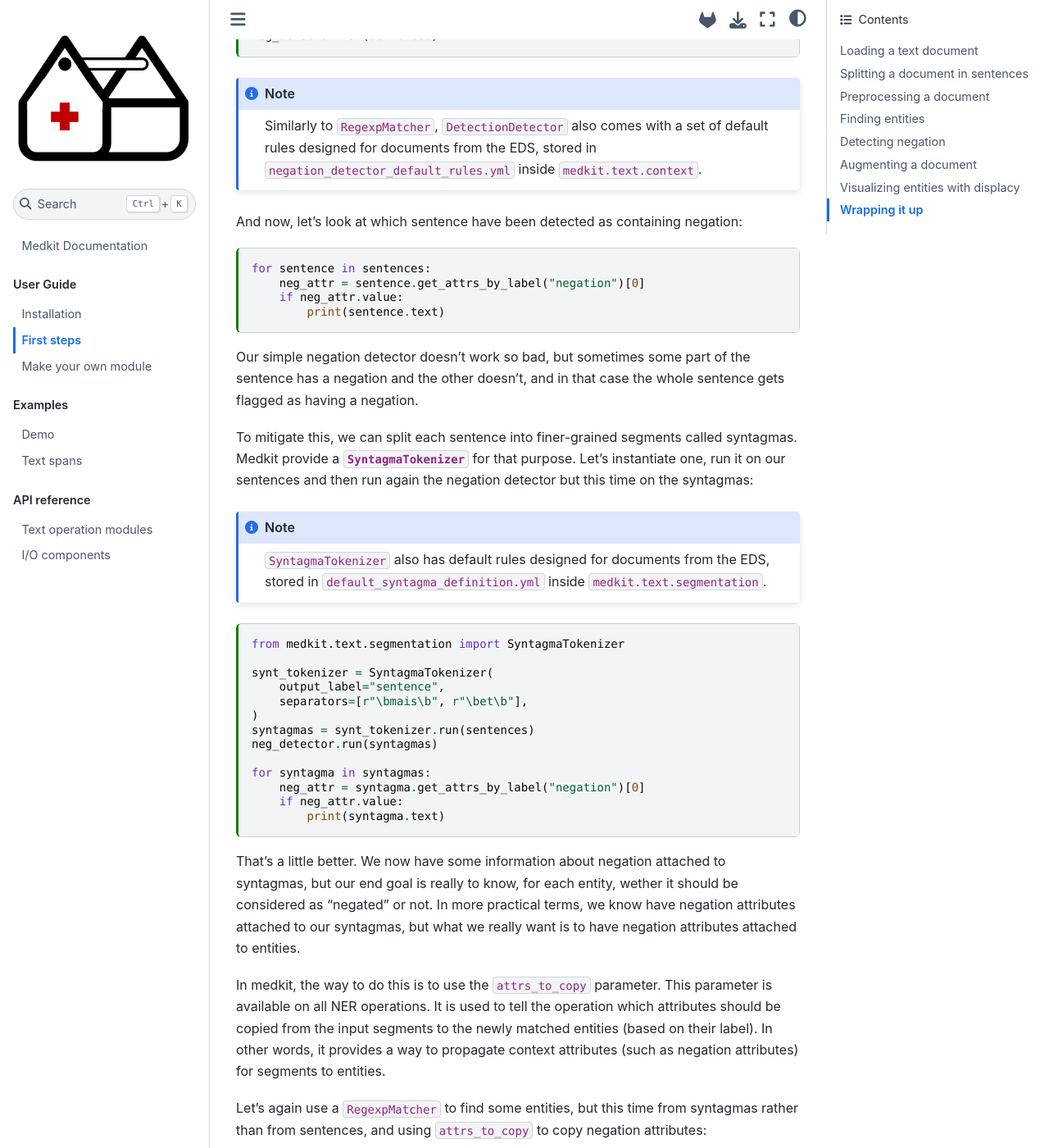
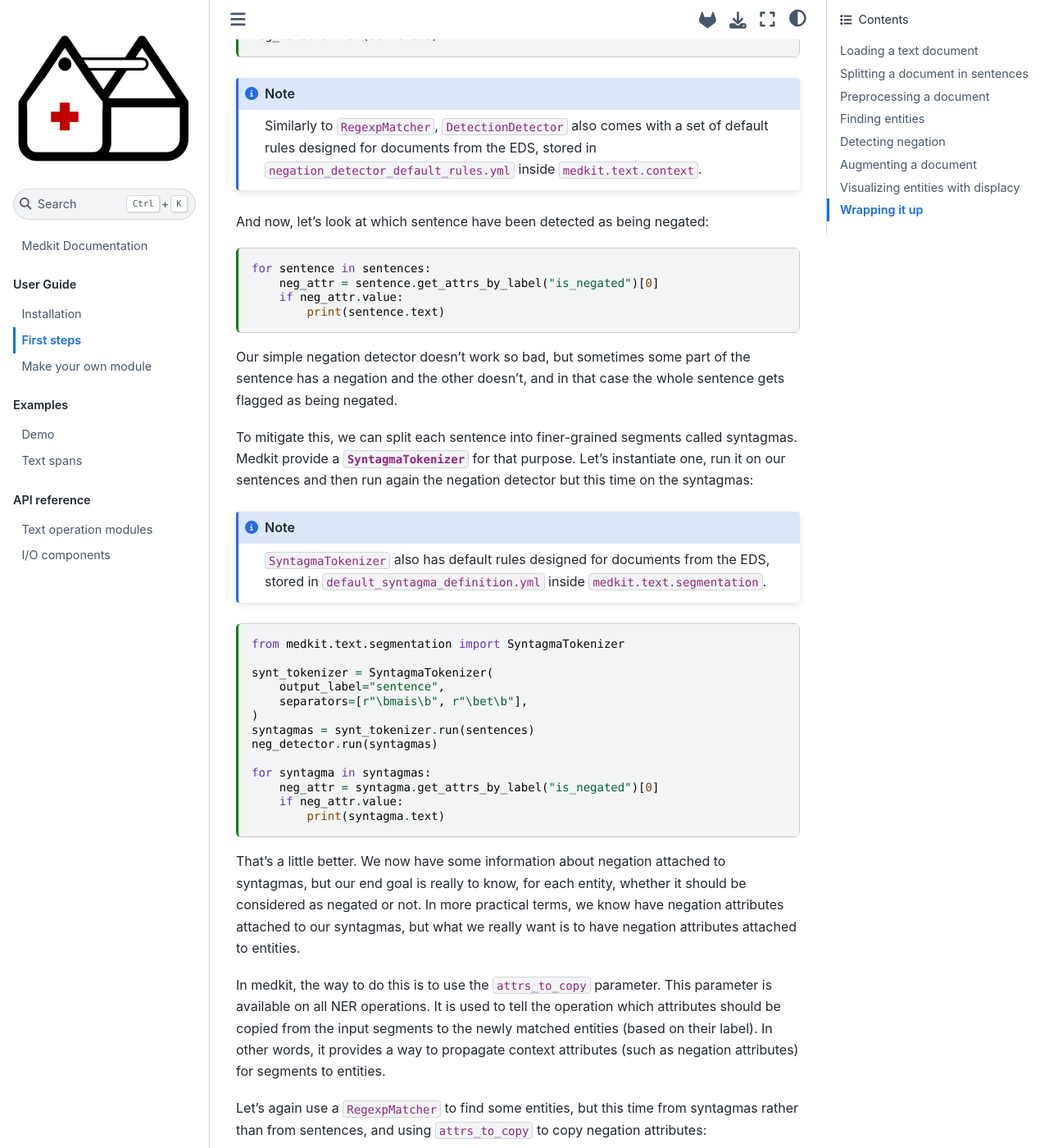
Before and after one commit to TeamHeka/medkit, a Jupyter Book: the page built from docs/user_guide/first_steps.md, in a window 1280 px wide and 1400 px high, scrolled down 4111 px. Shown: the whole window at 82% size. Built offline with Jupyter Book 1.0.4 settings and Sphinx 7.4.7 and the Sphinx Book theme 1.1.4, drawn with Linux system fonts in a browser that asks for light colours; pages that are not in the unit, such as notebooks, are missing from menus; some of the changed text lies outside the part shown.

Commit message:
In first steps tutorial, use is_negated label for negation attrs

````diff
--- a/docs/user_guide/first_steps.md
+++ b/docs/user_guide/first_steps.md
@@ -200,7 +200,7 @@ neg_rules = [
     NegationDetectorRule(regexp=r"\bsans\b", exclusion_regexps=[r"\bsans\s*doute\b"]),
     NegationDetectorRule(regexp=r"\bne\s*semble\s*pas"),
 ]
-neg_detector = NegationDetector(output_label="negation", rules=neg_rules)
+neg_detector = NegationDetector(output_label="is_negated", rules=neg_rules)
 neg_detector.run(sentences)
 ```
 
@@ -210,18 +210,18 @@ default rules designed for documents from the EDS, stored in
 `negation_detector_default_rules.yml` inside `medkit.text.context`.
 ```
 
-And now, let's look at which sentence have been detected as containing negation:
+And now, let's look at which sentence have been detected as being negated:
 
 ```{code-cell} ipython3
 for sentence in sentences:
-    neg_attr = sentence.get_attrs_by_label("negation")[0]
+    neg_attr = sentence.get_attrs_by_label("is_negated")[0]
     if neg_attr.value:
         print(sentence.text)
 ```
 
 Our simple negation detector doesn't work so bad, but sometimes
 some part of the sentence has a negation and the other doesn't, and
-in that case the whole sentence gets flagged as having a negation.
+in that case the whole sentence gets flagged as being negated.
 
 To mitigate this, we can split each sentence into finer-grained segments called
 syntagmas. Medkit provide a {class}`~medkit.text.segmentation.SyntagmaTokenizer`
@@ -244,14 +244,14 @@ syntagmas = synt_tokenizer.run(sentences)
 neg_detector.run(syntagmas)
 
 for syntagma in syntagmas:
-    neg_attr = syntagma.get_attrs_by_label("negation")[0]
+    neg_attr = syntagma.get_attrs_by_label("is_negated")[0]
     if neg_attr.value:
         print(syntagma.text)
 ```
 
 That's a little better. We now have some information about negation attached to
-syntagmas, but our end goal is really to know, for each entity, wether it should
-be considered as "negated" or not. In more practical terms, we know have
+syntagmas, but our end goal is really to know, for each entity, whether it
+should be considered as negated or not. In more practical terms, we know have
 negation attributes attached to our syntagmas, but what we really want is to
 have negation attributes attached to entities.
 
@@ -266,12 +266,12 @@ syntagmas rather than from sentences, and using `attrs_to_copy` to copy negation
 attributes:
 
 ```{code-cell} ipython3
-regexp_matcher = RegexpMatcher(rules=regexp_rules, attrs_to_copy=["negation"])
+regexp_matcher = RegexpMatcher(rules=regexp_rules, attrs_to_copy=["is_negated"])
 entities = regexp_matcher.run(syntagmas)
 
 for entity in entities:
-    neg_attr = entity.get_attrs_by_label("negation")[0]
-    print(f"text='{entity.text}', label={entity.label}, negation={neg_attr.value}")
+    neg_attr = entity.get_attrs_by_label("is_negated")[0]
+    print(f"text='{entity.text}', label={entity.label}, is_negated={neg_attr.value}")
 ```
 
 We now have a negation `Attribute` for each entity!
````
